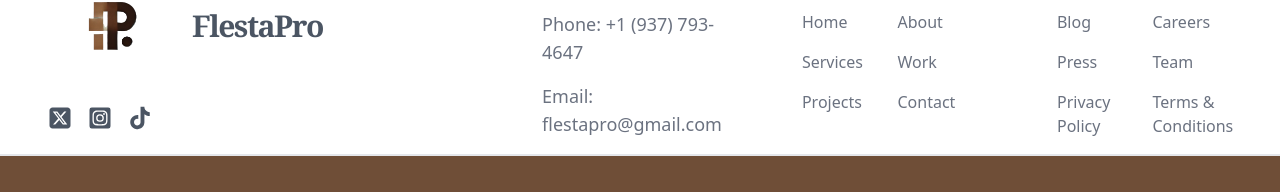
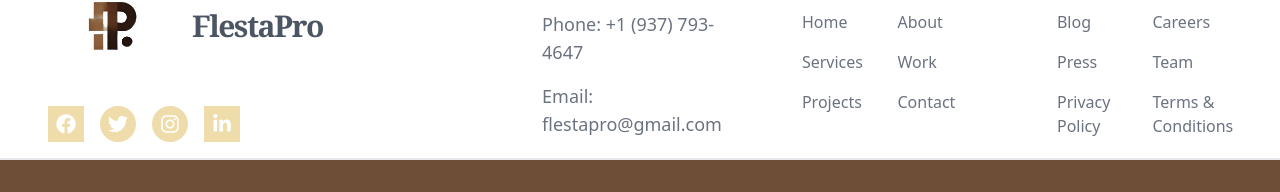
Before and after one commit to owaiskhilji/it_services, a React (Vite) app: page /about in a window 1280 px wide. Shown: the part 1118-1310 px from the top of the page. Built offline with nearby package versions, Linux system fonts and the light colour scheme; a web font is replaced by a local one.

Commit message:
contiune

```diff
--- a/index.html
+++ b/index.html
@@ -13,7 +13,7 @@
 
     <link rel="icon" type="image/svg+xml" href="./src/assets/htmlfp.png" />
     <meta name="viewport" content="width=device-width, initial-scale=1.0" />
-    <title>Flesta Pro</title>
+    <title>FlestaPro</title>
   </head>
   <body>
     <div id="root"></div>
--- a/src/common/Footer.jsx
+++ b/src/common/Footer.jsx
@@ -23,17 +23,47 @@ const Footer = () => {
                 FlestaPro
               </h2>
             </Link>
-            <div className="flex gap-4">
-              <Link to="#" className="text-gray-600">
-                <FaSquareXTwitter size={24} />
-              </Link>
-              <Link to="#" className="text-gray-600">
-                <FaInstagramSquare size={24} />
-              </Link>
-              <Link to="#" className="text-gray-600">
-                <IoLogoTiktok size={24} />
-              </Link>
-            </div>
+
+
+{/* Social Icons */}
+<div className="flex gap-4 mt-4 md:mt-0">
+            <a
+              href="https://facebook.com"
+              target="_blank"
+              rel="noopener noreferrer"
+              className="p-2 bg-[#EFDCAB] text-white rounded-fulltransition"
+            >
+              <FaFacebook size={20} />
+            </a>
+            <a
+              href="https://twitter.com"
+              target="_blank"
+              rel="noopener noreferrer"
+              className="p-2 bg-[#EFDCAB] text-white rounded-full transition"
+            >
+              <FaTwitter size={20} />
+            </a>
+            <a
+              href="https://instagram.com"
+              target="_blank"
+              rel="noopener noreferrer"
+              className="p-2 bg-[#EFDCAB] text-white rounded-full transition"
+            >
+              <FaInstagram size={20} />
+            </a>
+            <a
+              href="https://linkedin.com"
+              target="_blank"
+              rel="noopener noreferrer"
+              className="p-2 bg-[#EFDCAB] text-white rounded-fulltransition"
+            >
+
+              <FaLinkedinIn size={20} />
+            </a>
+          </div>
+
+
+
           </div>
           <div className="flex flex-col gap-4 px-8">
             <h2 className="text-2xl font-semibold text-gray-600 tracking-tighter">
@@ -170,7 +200,7 @@ const Footer = () => {
         {/* Bottom Section */}
         <div className="bg-[#6F4E37] text-white text-center py-4">
           <p className="text-sm">
-            © {new Date().getFullYear()} Flesta Pro. All rights reserved.
+            © {new Date().getFullYear()} FlestaPro. All rights reserved.
           </p>
         </div>
       </div>
--- a/src/components/About.jsx
+++ b/src/components/About.jsx
@@ -32,7 +32,7 @@ const About = () => {
     </p>
     <p className="text-lg tracking-normal text-gray-500">
       Whether you need a **stunning website**, a **modern UI/UX design**,
-      or **eye-catching graphics**, Webment Digital turns your vision into reality.
+      or **eye-catching graphics**, FlestaPro turns your vision into reality.
       We blend creativity with cutting-edge technology to craft experiences
       that leave a lasting impact.
     </p>
--- a/src/components/Banners.jsx
+++ b/src/components/Banners.jsx
@@ -2,7 +2,9 @@ import React from "react";
 import Slider from "react-slick";
 import "slick-carousel/slick/slick.css";
 import "slick-carousel/slick/slick-theme.css";
-import banner from "../assets/banners/123.png";
+import banner1 from "../assets/banners/Banner1.png";
+import banner2 from "../assets/banners/Banner1.png";
+import banner3 from "../assets/banners/Banner1.png";
 
 function Banners() {
   const settings = {
@@ -10,32 +12,25 @@ function Banners() {
     infinite: true,
     speed: 1500,
     autoplay: true,
+    autoplaySpeed: 3000, // 3 seconds delay
     slidesToShow: 1,
     slidesToScroll: 1,
   };
 
+  const banners = [banner1, banner2, banner3]; // Multiple banners
+
   return (
-    <div className="slider-container w-full overflow-x-hidden">
+    <div className="slider-container w-full max-w-screen-lg mx-auto px-4">
       <Slider {...settings}>
-        {/* Banner Image */}
-        <div className="flex justify-center">
-          <img
-            src={banner}
-            className="w-full h-[200px] md:h-[250px] lg:h-[250px] object-cover mx-auto rounded-lg shadow-lg"
-          />
-        </div>
-        <div className="flex justify-center">
-          <img
-            src={banner}
-            className="w-full h-[200px] md:h-[250px] lg:h-[250px] object-cover mx-auto rounded-lg"
-          />
-        </div>
-        <div className="flex justify-center">
-          <img
-            src={banner}
-            className="w-full h-[200px] md:h-[250px] lg:h-[250px] object-cover mx-auto rounded-lg"
-          />
-        </div>
+        {banners.map((img, index) => (
+          <div key={index} className="flex justify-center">
+            <img
+              src={img}
+              className="w-full h-auto max-h-[300px] object-cover rounded-md"
+              alt={`Banner ${index + 1}`}
+            />
+          </div>
+        ))}
       </Slider>
     </div>
   );
--- a/src/components/Hero.jsx
+++ b/src/components/Hero.jsx
@@ -17,12 +17,12 @@ const Hero = () => {
   return (
     <div className="relative w-full bg-white text-white min-h-screen overflow-x-hidden px-8">
       {/* Banner Section Overlapping */}
-      <div className="absolute top-0 left-0 w-full mt-8">
+      <div className="absolute top-0 left-0 w-full mt-4">
         <Banners />
       </div>
 
       {/* Hero Content */}
-      <div className="relative top-16 flex flex-col md:flex-row gap-10 pt-[250px] px-6 md:px-12">
+      <div className="relative top-20 flex flex-col md:flex-row gap-10 pt-[250px] px-6 md:px-12 lg:px-12">
    <div className="flex flex-col flex-grow space-y-4 " >
   <h1 className="text-2xl md:text-4xl lg:text-4xl text-gray-600 font-bold tracking-tight leading-snug font-serif">
     Elevate Your Brand with{" "}
```
Also changed, not shown: src/assets/banners/Banner1.png (added).
